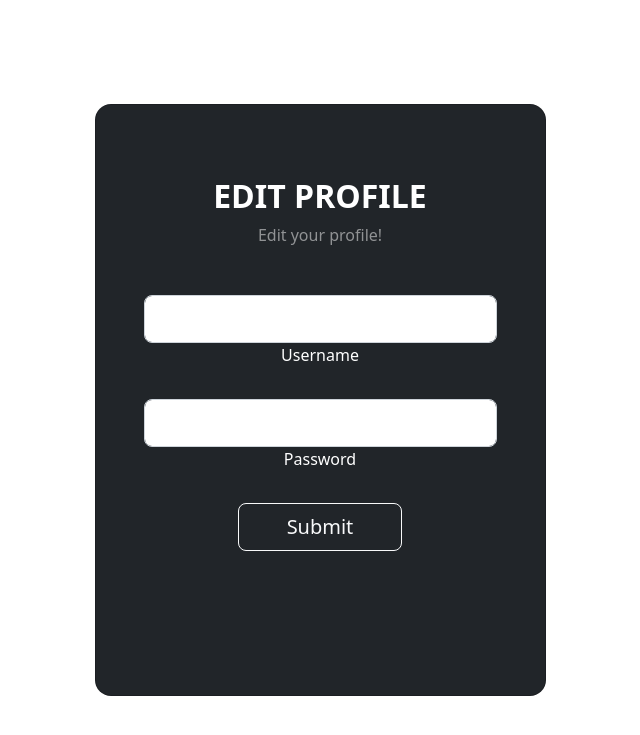
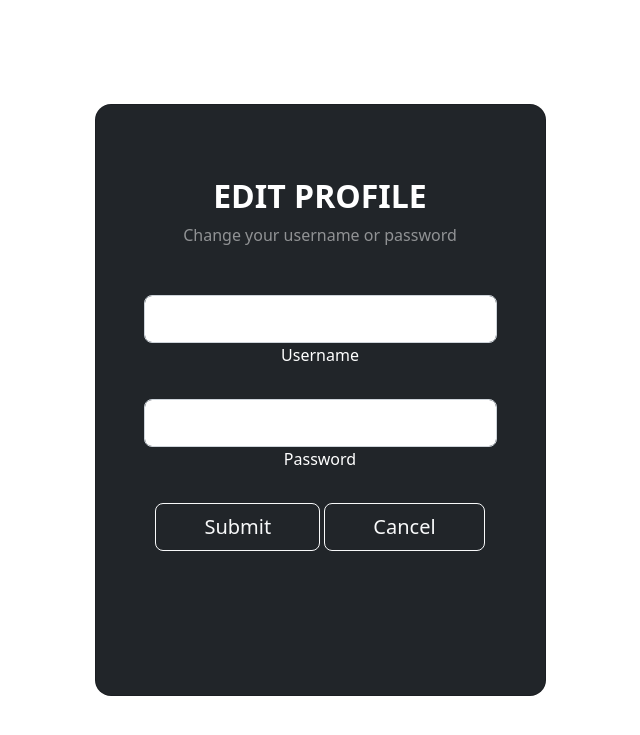
Before and after one commit to RoidoCTB/Final-Project, a PHP site: page /edit.php in a window 1280 px wide. Shown: the top 735 px of the page, without its empty margins (320-960 px from the left). Run offline with PHP 8.4, Linux system fonts and the light colour scheme; data that the repository does not hold is empty; some libraries are stand-ins or nearby versions.

Commit message:
reverted back stuff

```diff
--- a/edit.php
+++ b/edit.php
@@ -16,22 +16,22 @@
         <div class="container py-5 h-100">
           <div class="row d-flex justify-content-center align-items-center h-100">
             <div class="col-12 col-md-8 col-lg-6 col-xl-5">
-            <input type="hidden" name="student_id" value="<?php echo $student['id']; ?>">
               <div class="card bg-dark text-white" style="border-radius: 1rem;">
                 <div class="card-body p-5 text-center">
                   <div class="mb-md-5 mt-md-4 pb-5">
-                    <form action="code.php" method="post">
+                    <form action="index.php" method="post">
                     <h2 class="fw-bold mb-2 text-uppercase">Edit Profile</h2>
-                    <p class="text-white-50 mb-5">Edit your profile!</p>
+                    <p class="text-white-50 mb-5">Change your username or password</p>
                     <div class="form-outline form-white mb-4 text-center">
-                      <input type="text" id="typeUsernameX" name="username" class="form-control form-control-lg" required />
+                      <input type="text" id="typeUsernameX" name="username" class="form-control form-control-lg">
                       <label class="form-label" for="typeEmailX">Username</label>
                     </div>
                     <div class="form-outline form-white mb-4 text-center">
-                      <input type="password" id="typePasswordX" name="password" class="form-control form-control-lg" required />
+                      <input type="password" id="typePasswordX" name="password" class="form-control form-control-lg">
                       <label class="form-label" for="typePasswordX">Password</label>
                     </div>
                     <input type="submit" value="Submit" name="" href="index.php" class="btn btn-outline-light btn-lg px-5">
+                    <input type="submit" value="Cancel" name="" href="index.php" class="btn btn-outline-light btn-lg px-5">
                     </form>
                   </div>
                   <div>
--- a/twitter-login.php
+++ b/twitter-login.php
@@ -24,9 +24,7 @@
 <div class="container">
         <div class="row">
             <div class="col-9 mx-auto">
-              <form action="code.php" method="post">
-              <button type="submit" class="btn btn-primary float-end" name="edit" value="<?php echo $user['id']; ?>">Edit Profile</button>
-              </form>
+            <a href="edit.php"><button type="submit" class="btn btn-primary float-end" name="edit">Edit Profile</button></a>
                 <a href="index.php">Sign out</a>
             </div>
         </div>
```
Also changed, not shown: code.php (+0 -25 lines).
